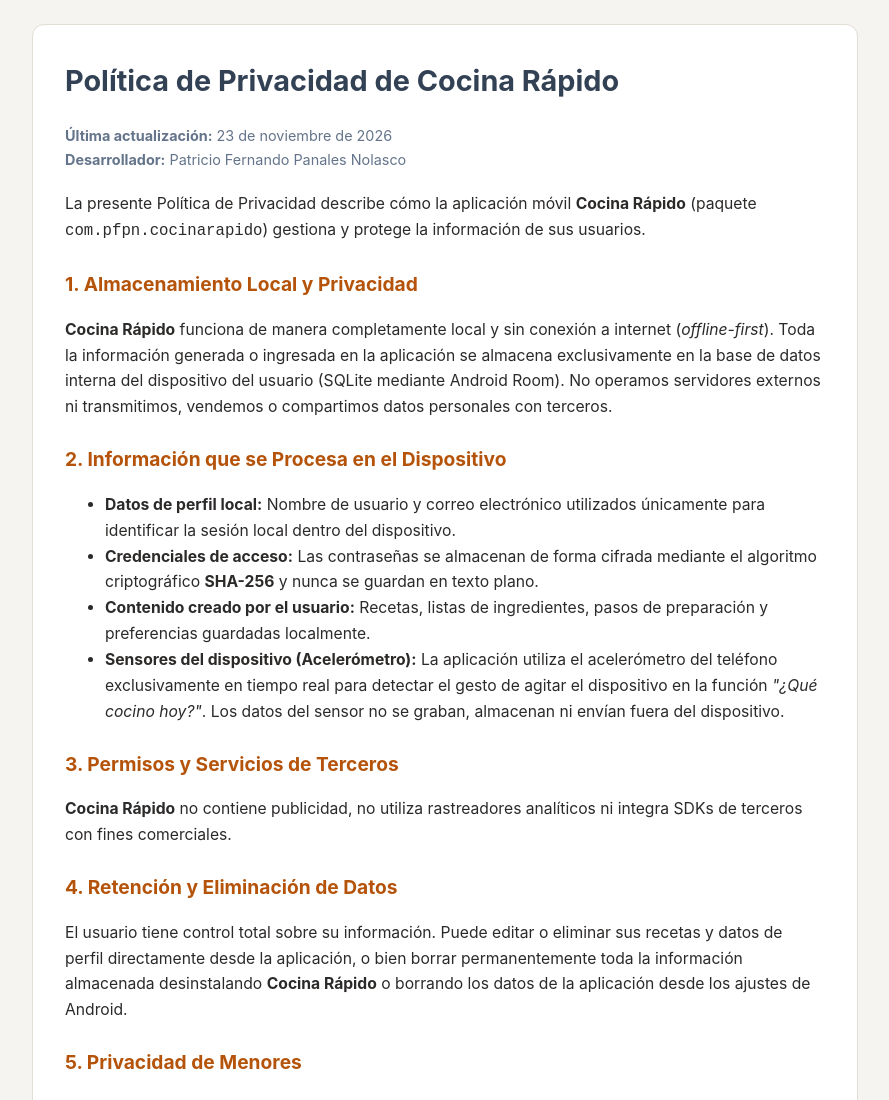
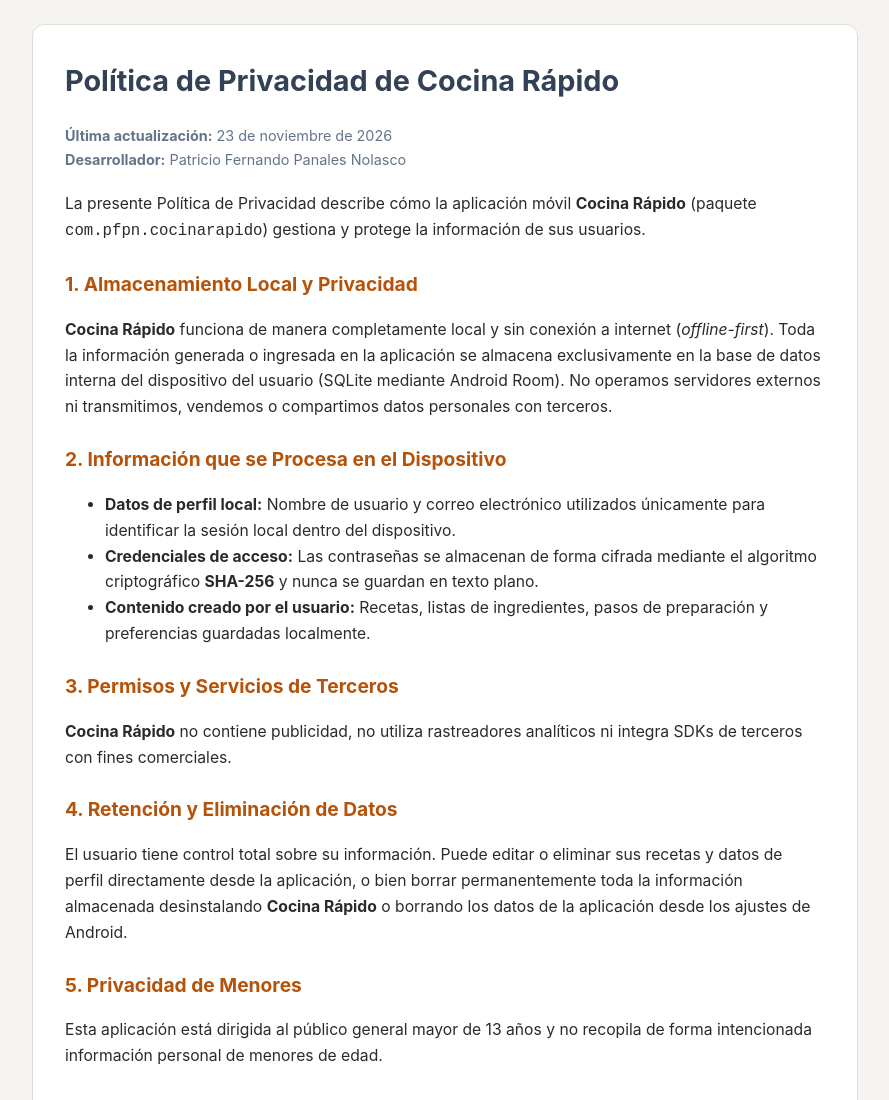
Before and after one commit to Tecnologoto/cocina-rapido-privacidad, a plain HTML site: page index.html in a window 1280 px wide. Shown: the top 1100 px of the page, without its empty margins (195-1084 px from the left). Drawn offline with Linux system fonts and the light colour scheme.

Commit message:
Remove sensor usage details from index.html
Removed information about device sensors from the profile data section.

```diff
--- a/index.html
+++ b/index.html
@@ -43,7 +43,6 @@
       <li><strong>Datos de perfil local:</strong> Nombre de usuario y correo electrónico utilizados únicamente para identificar la sesión local dentro del dispositivo.</li>
       <li><strong>Credenciales de acceso:</strong> Las contraseñas se almacenan de forma cifrada mediante el algoritmo criptográfico <strong>SHA-256</strong> y nunca se guardan en texto plano.</li>
       <li><strong>Contenido creado por el usuario:</strong> Recetas, listas de ingredientes, pasos de preparación y preferencias guardadas localmente.</li>
-      <li><strong>Sensores del dispositivo (Acelerómetro):</strong> La aplicación utiliza el acelerómetro del teléfono exclusivamente en tiempo real para detectar el gesto de agitar el dispositivo en la función <em>"¿Qué cocino hoy?"</em>. Los datos del sensor no se graban, almacenan ni envían fuera del dispositivo.</li>
     </ul>
 
     <h2>3. Permisos y Servicios de Terceros</h2>
```
